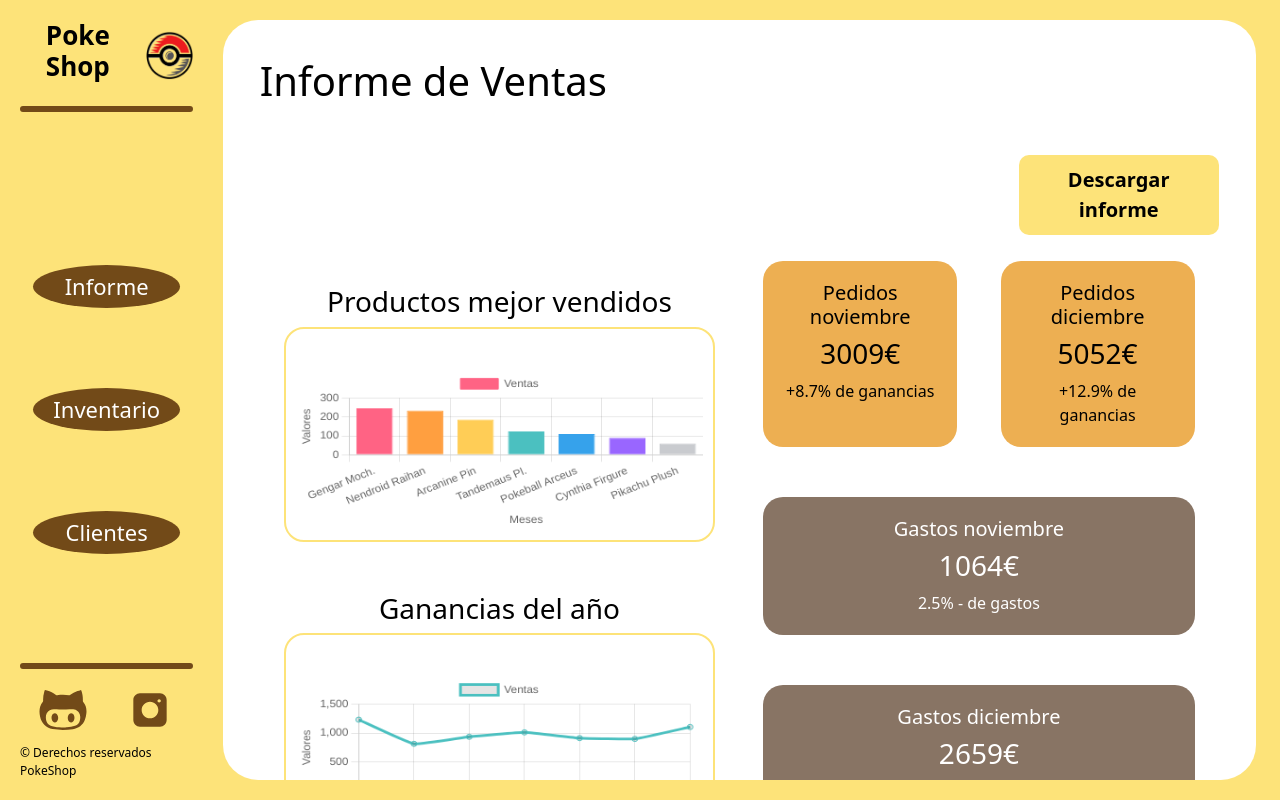
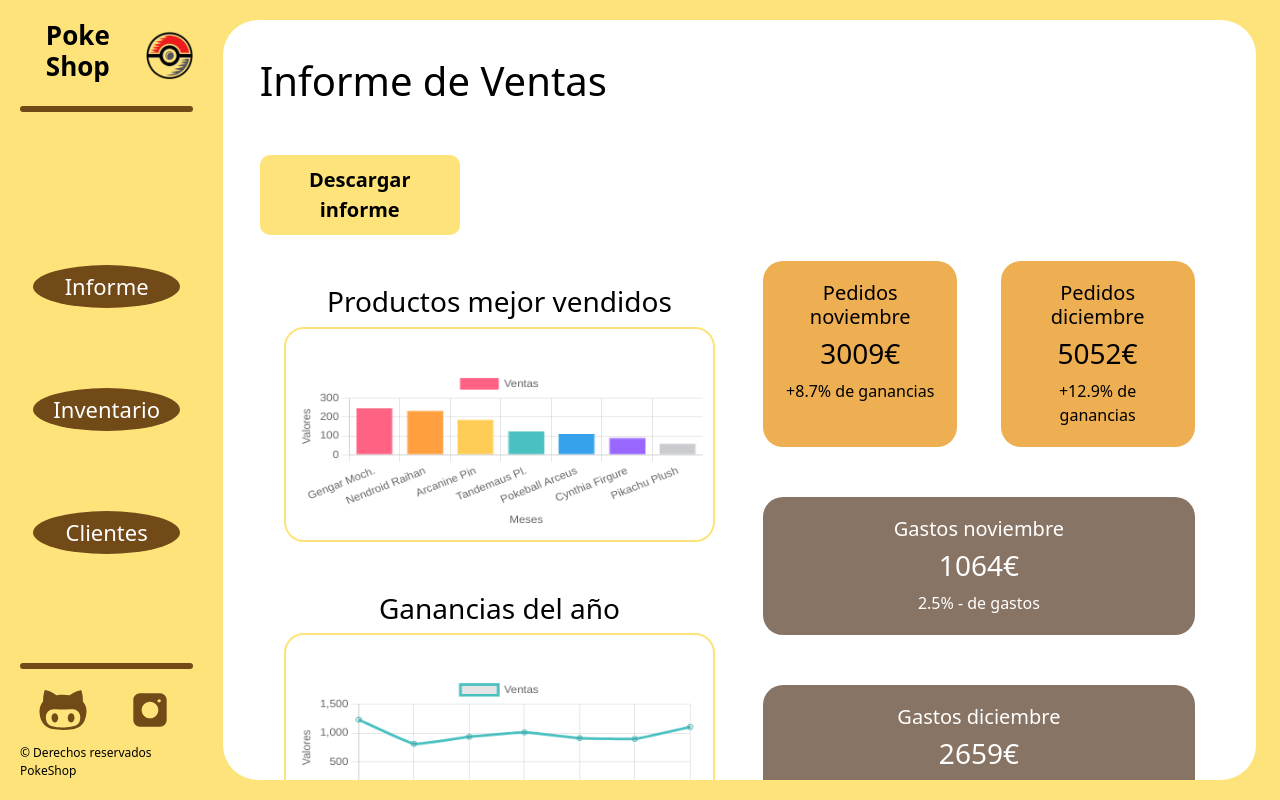
Before and after one commit to KokorikoFC/PokeShop, a Svelte app: page / in a window 1280 px wide. Built offline with nearby package versions, Linux system fonts and the light colour scheme.

Commit message:
añadir lógica para descargar pdf con el informe de ventas

```diff
--- a/package.json
+++ b/package.json
@@ -16,6 +16,7 @@
   "dependencies": {
     "bootstrap": "^5.3.3",
     "chart.js": "^4.4.6",
+    "jspdf": "^2.5.2",
     "svelte-routing": "^2.13.0"
   }
 }
--- a/src/paginas/informes.svelte
+++ b/src/paginas/informes.svelte
@@ -4,7 +4,63 @@
     import PedidosGastos from "../lib/PedidosGastos.svelte";
     import Graphic1 from "../lib/Graphic1.svelte";
     import Graphic2 from "../lib/Graphic2.svelte";
+    import jsPDF from "jspdf";
+
+    // Función para generar el informe en PDF
+    function generarInformePDF() {
+        const doc = new jsPDF();
+
+        // Título del informe
+        doc.setFontSize(22);
+        doc.text("Informe de Ventas", 20, 20);
+
+        // Subtítulos y datos ficticios
+        doc.setFontSize(16);
+        doc.text("Productos Mejor Vendidos", 20, 40);
+        doc.setFontSize(12);
+        doc.text("1. Gengar Pokémon Trainer Gear Plush Backpack - 150 unidades", 20, 50);
+        doc.text("2. Pokémon Trainer Gear Raid Pass Lanyard & Badge Holder - 120 unidades", 20, 60);
+        doc.text("3. Nendoroid Raihan Posable Figure - 100 unidades", 20, 70);
+
+        doc.setFontSize(16);
+        doc.text("Ganancias del Año", 20, 90);
+        doc.setFontSize(12);
+        doc.text("Total: 25,000 €", 20, 100);
+
+        doc.setFontSize(16);
+        doc.text("Pedidos y Gastos", 20, 120);
+        doc.setFontSize(12);
+        doc.text("Pedidos Totales: 75", 20, 130);
+        doc.text("Gastos Totales: 10,000 €", 20, 140);
+
+        // Pie de página
+        doc.setFontSize(10);
+        doc.text("Informe generado automáticamente", 20, 270);
+
+        // Descargar el PDF
+        doc.save("informe_ventas.pdf");
+    }
 </script>
+
+<main class={cols}>
+    <h1>Informe de Ventas</h1>
+    <div class="seccion">
+        <div class="downloadBtnCont">
+            <div class="downloadBtn" on:click={generarInformePDF}>
+                <p>Descargar informe</p>
+            </div>
+        </div>
+        <div class="graficas">
+            <h3>Productos mejor vendidos</h3>
+            <Graphic1 />
+            <h3>Ganancias del año</h3>
+            <Graphic2 />
+        </div>
+        <div class="datos">
+            <PedidosGastos />
+        </div>
+    </div>
+</main>
 
 <style>
     main {
@@ -14,7 +70,7 @@
         overflow: hidden;
         position: relative;
     }
-    p{
+    p {
         margin-bottom: 0;
     }
     .seccion {
@@ -50,9 +106,6 @@
     }
     .downloadBtnCont {
         width: 100%;
-        display: flex;
-        justify-content: center;
-        align-items: center;
     }
     .downloadBtn {
         border-radius: 10px;
@@ -71,13 +124,12 @@
         transition: all 0.3s ease;
         cursor: pointer;
         background-color: #edaf52;
-
     }
     @media (min-width: 992px) {
-        .downloadBtnCont{
+        .downloadBtnCont {
             justify-content: end;
         }
-        .downloadBtn{
+        .downloadBtn {
             width: 200px;
         }
         main {
@@ -118,23 +170,3 @@
         }
     }
 </style>
-
-<main class={cols}>
-    <h1>Informe de Ventas</h1>
-    <div class="seccion">
-        <div class="downloadBtnCont">
-            <div class="downloadBtn">
-                <p>Descargar informe</p>
-            </div>
-        </div>
-        <div class="graficas">
-            <h3>Productos mejor vendidos</h3>
-            <Graphic1 />
-            <h3>Ganancias del año</h3>
-            <Graphic2 />
-        </div>
-        <div class="datos">
-            <PedidosGastos />
-        </div>
-    </div>
-</main>
```
Also changed, not shown: 1 other file (tests, documents, lock files or other folders).
